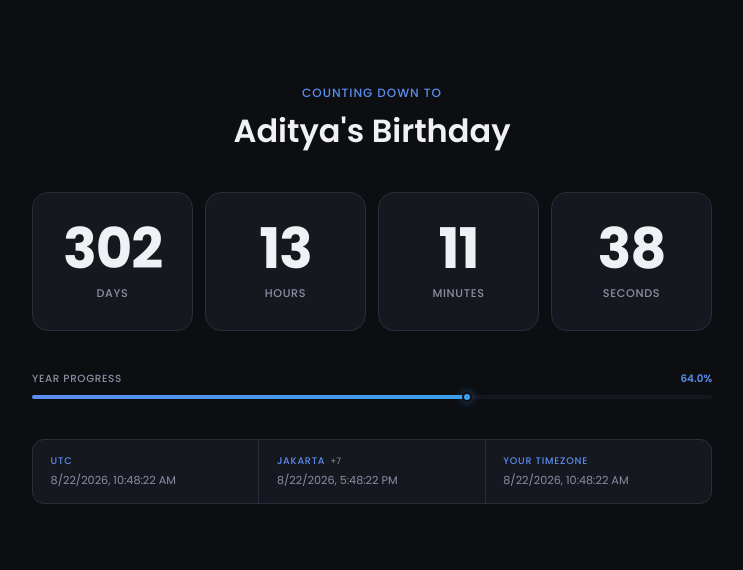
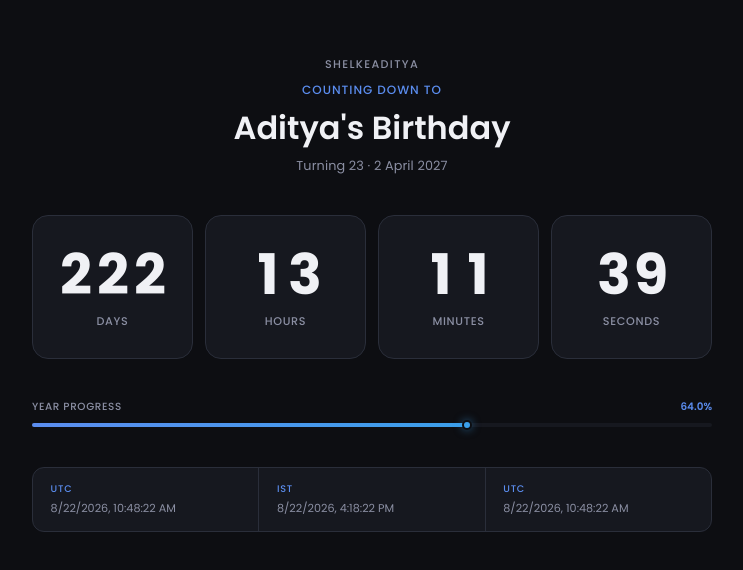
Before and after one commit to shelkeaditya/birthday-countdown, a plain HTML site: page index.html in a window 1280 px wide. Shown: the part 106-676 px from the top of the page, without its empty margins (268-1011 px from the left). Drawn offline with nearby package versions, Linux system fonts and the light colour scheme.

Commit message:
Initial commit

```diff
--- a/app.js
+++ b/app.js
@@ -1,6 +1,7 @@
-const BIRTHDAY_MONTH = 6; // June (1-based)
-const BIRTHDAY_DAY = 21;
-const JAKARTA_TZ = "Asia/Jakarta";
+const BIRTHDAY_MONTH = 4; // April (1-based)
+const BIRTHDAY_DAY = 2;
+const BIRTH_YEAR = 2004;
+const IST_TZ = "Asia/Kolkata"; // technically-correct IANA id for Mumbai; label shown to users is "Mumbai"
 
 const MS_SEC = 1000;
 const MS_MIN = MS_SEC * 60;
@@ -24,6 +25,15 @@ function yearProgressPercent(now) {
   return ((now - start) / (end - start) * 100).toFixed(1);
 }
 
+function formatConciseDate(date) {
+  // "2 April 2027" style
+  return date.toLocaleDateString("en-GB", {
+    day: "numeric",
+    month: "long",
+    year: "numeric",
+  });
+}
+
 const { createApp } = Vue;
 
 const app = createApp({
@@ -37,6 +47,7 @@ const app = createApp({
       myDate: "",
       yourDate: "",
       yearProgress: 0,
+      visitorTimezone: Intl.DateTimeFormat().resolvedOptions().timeZone,
     };
   },
 
@@ -44,15 +55,28 @@ const app = createApp({
     target() {
       return nextBirthday();
     },
-    targetDate() {
-      return this.target.toLocaleDateString("en-US", {
-        month: "long",
-        day: "numeric",
-        year: "numeric",
-      });
+    turningAge() {
+      return this.target.getFullYear() - BIRTH_YEAR;
     },
-    targetWeekday() {
-      return this.target.toLocaleDateString("en-US", { weekday: "long" });
+    birthdayLine() {
+      return `Turning ${this.turningAge} · ${formatConciseDate(this.target)}`;
+    },
+    // Display-only: pads days to at least 2 digits so it also reads as
+    // a clean pair of dials. Does not affect the underlying calculation.
+    daysPadded() {
+      return this.days.padStart(2, "0");
+    },
+    daysDigits() {
+      return this.daysPadded.split("");
+    },
+    hoursDigits() {
+      return this.hours.split("");
+    },
+    minutesDigits() {
+      return this.minutes.split("");
+    },
+    secondsDigits() {
+      return this.seconds.split("");
     },
   },
 
@@ -78,7 +102,7 @@ const app = createApp({
       this.yearProgress = yearProgressPercent(now);
 
       this.utcDate = now.toLocaleString("en-US", { timeZone: "Etc/UTC" });
-      this.myDate = now.toLocaleString("en-US", { timeZone: JAKARTA_TZ });
+      this.myDate = now.toLocaleString("en-US", { timeZone: IST_TZ });
       this.yourDate = now.toLocaleString();
     },
   },
--- a/index.html
+++ b/index.html
@@ -3,12 +3,17 @@
   <head>
     <meta charset="UTF-8" />
     <meta name="viewport" content="width=device-width, initial-scale=1.0" />
-    <title>Birthday Countdown | Adityacprtm</title>
-    <link rel="icon" type="image/png" sizes="32x32" href="https://adityacprtm.com/favicon-32x32.png" />
-    <link rel="icon" type="image/png" sizes="16x16" href="https://adityacprtm.com/favicon-16x16.png" />
+
+    <title>Birthday Countdown | shelkeaditya</title>
+
     <link rel="preconnect" href="https://fonts.googleapis.com" />
     <link rel="preconnect" href="https://fonts.gstatic.com" crossorigin />
-    <link href="https://fonts.googleapis.com/css2?family=Poppins:wght@300;400;500;600;700&display=swap" rel="stylesheet" />
+
+    <link
+      href="https://fonts.googleapis.com/css2?family=Poppins:wght@300;400;500;600;700&display=swap"
+      rel="stylesheet"
+    />
+
     <link rel="stylesheet" href="style.css" />
   </head>
 
@@ -16,62 +21,141 @@
     <div id="app">
       <div class="wrapper">
 
+        <!-- Header -->
         <div class="header">
+          <span class="branding">shelkeaditya</span>
+
           <span class="overline">Counting down to</span>
+
           <h1>Aditya's Birthday</h1>
+
+          <span class="birthday-line">{{ birthdayLine }}</span>
         </div>
 
+        <!-- Countdown -->
         <div class="countdown-grid">
+
           <div class="countdown-block">
-            <span class="number">{{days}}</span>
+            <span class="number">
+              <span
+                class="digit-wrap"
+                v-for="(digit, i) in daysDigits"
+                :key="'days-' + i"
+              >
+                <transition name="dial">
+                  <span class="digit-face" :key="digit">{{ digit }}</span>
+                </transition>
+              </span>
+            </span>
             <span class="label">Days</span>
           </div>
+
           <div class="countdown-block">
-            <span class="number">{{hours}}</span>
+            <span class="number">
+              <span
+                class="digit-wrap"
+                v-for="(digit, i) in hoursDigits"
+                :key="'hours-' + i"
+              >
+                <transition name="dial">
+                  <span class="digit-face" :key="digit">{{ digit }}</span>
+                </transition>
+              </span>
+            </span>
             <span class="label">Hours</span>
           </div>
+
           <div class="countdown-block">
-            <span class="number">{{minutes}}</span>
+            <span class="number">
+              <span
+                class="digit-wrap"
+                v-for="(digit, i) in minutesDigits"
+                :key="'minutes-' + i"
+              >
+                <transition name="dial">
+                  <span class="digit-face" :key="digit">{{ digit }}</span>
+                </transition>
+              </span>
+            </span>
             <span class="label">Minutes</span>
           </div>
+
           <div class="countdown-block">
-            <span class="number">{{seconds}}</span>
+            <span class="number">
+              <span
+                class="digit-wrap"
+                v-for="(digit, i) in secondsDigits"
+                :key="'seconds-' + i"
+              >
+                <transition name="dial">
+                  <span class="digit-face" :key="digit">{{ digit }}</span>
+                </transition>
+              </span>
+            </span>
             <span class="label">Seconds</span>
           </div>
+
         </div>
 
+        <!-- Year Progress -->
         <div class="progress-wrap">
+
           <div class="progress-meta">
             <span class="progress-label">Year progress</span>
-            <span class="progress-pct">{{yearProgress}}%</span>
+            <span class="progress-pct">{{ yearProgress }}%</span>
           </div>
+
           <div class="progress-track">
-            <div class="progress-fill" :style="{ width: yearProgress + '%' }"></div>
-            <div class="progress-marker" :style="{ left: yearProgress + '%' }"></div>
+
+            <div
+              class="progress-fill"
+              :style="{ width: yearProgress + '%' }"
+            ></div>
+
+            <div
+              class="progress-marker"
+              :style="{ left: yearProgress + '%' }"
+            ></div>
+
           </div>
+
         </div>
 
+        <!-- Timezones -->
         <div class="timezone-info">
+
+          <!-- Global Time -->
           <div class="tz-item">
             <span class="tz-label">UTC</span>
-            <span class="tz-value">{{utcDate}}</span>
+            <span class="tz-value">{{ utcDate }}</span>
           </div>
+
           <div class="tz-divider"></div>
+
+          <!-- My Time -->
           <div class="tz-item">
-            <span class="tz-label">Jakarta <span class="tz-offset">+7</span></span>
-            <span class="tz-value">{{myDate}}</span>
+            <span class="tz-label">IST</span>
+            <span class="tz-value">{{ myDate }}</span>
           </div>
+
           <div class="tz-divider"></div>
+
+          <!-- Your Time -->
           <div class="tz-item">
-            <span class="tz-label">Your timezone</span>
-            <span class="tz-value">{{yourDate}}</span>
+            <span class="tz-label">{{ visitorTimezone }}</span>
+            <span class="tz-value">{{ yourDate }}</span>
           </div>
+
         </div>
 
       </div>
     </div>
 
+    <!-- Vue 3 -->
     <script src="https://unpkg.com/vue@3/dist/vue.global.js"></script>
+
+    <!-- Application -->
     <script src="app.js"></script>
+
   </body>
 </html>
--- a/style.css
+++ b/style.css
@@ -73,6 +73,14 @@ body {
   gap: 0.5rem;
 }
 
+.branding {
+  font-size: 0.7rem;
+  font-weight: 500;
+  letter-spacing: 0.12em;
+  text-transform: uppercase;
+  color: var(--muted);
+}
+
 .overline {
   font-size: 0.75rem;
   font-weight: 500;
@@ -86,6 +94,13 @@ h1 {
   font-weight: 600;
   color: var(--heading);
   line-height: 1.3;
+}
+
+.birthday-line {
+  font-size: 0.8rem;
+  font-weight: 400;
+  color: var(--muted);
+  letter-spacing: 0.01em;
 }
 
 /* Countdown grid */
@@ -115,12 +130,72 @@ h1 {
 }
 
 .number {
+  display: inline-flex;
   font-size: clamp(2.2rem, 6vw, 3.5rem);
   font-weight: 700;
   color: var(--heading);
   line-height: 1;
   letter-spacing: -0.02em;
   font-variant-numeric: tabular-nums;
+}
+
+/* Each digit is its own independent mechanical dial */
+.digit-wrap {
+  position: relative;
+  display: inline-block;
+  width: 0.66em;
+  height: 1.1em;
+  overflow: hidden;
+  perspective: 240px;
+  background: transparent;
+}
+
+.digit-face {
+  position: absolute;
+  inset: 0;
+  display: flex;
+  align-items: center;
+  justify-content: center;
+  background: transparent;
+  backface-visibility: hidden;
+  will-change: transform, filter;
+}
+
+/* Odometer roll: incoming digit drops from above into position, outgoing
+   digit continues rotating downward and out — both move the same
+   direction, like numbers scrolling past a window on a physical drum.
+   3D rotateX adds the curvature of a rotating dial; filter fakes the
+   highlight/shadow shift a real dial gets as it turns. */
+.dial-enter-active,
+.dial-leave-active {
+  transition: transform 560ms cubic-bezier(0.16, 1, 0.3, 1),
+    filter 560ms cubic-bezier(0.16, 1, 0.3, 1);
+  transform-style: preserve-3d;
+}
+
+.dial-enter-from {
+  transform: translateY(-100%) rotateX(40deg);
+  filter: brightness(0.8);
+}
+
+.dial-enter-to {
+  transform: translateY(0) rotateX(0deg);
+  filter: brightness(1);
+}
+
+.dial-leave-from {
+  transform: translateY(0) rotateX(0deg);
+  filter: brightness(1);
+}
+
+.dial-leave-to {
+  transform: translateY(100%) rotateX(-40deg);
+  filter: brightness(0.8);
+}
+
+.dial-leave-active {
+  position: absolute;
+  inset: 0;
 }
 
 .label {
```
Also changed, not shown: 2 other files.
